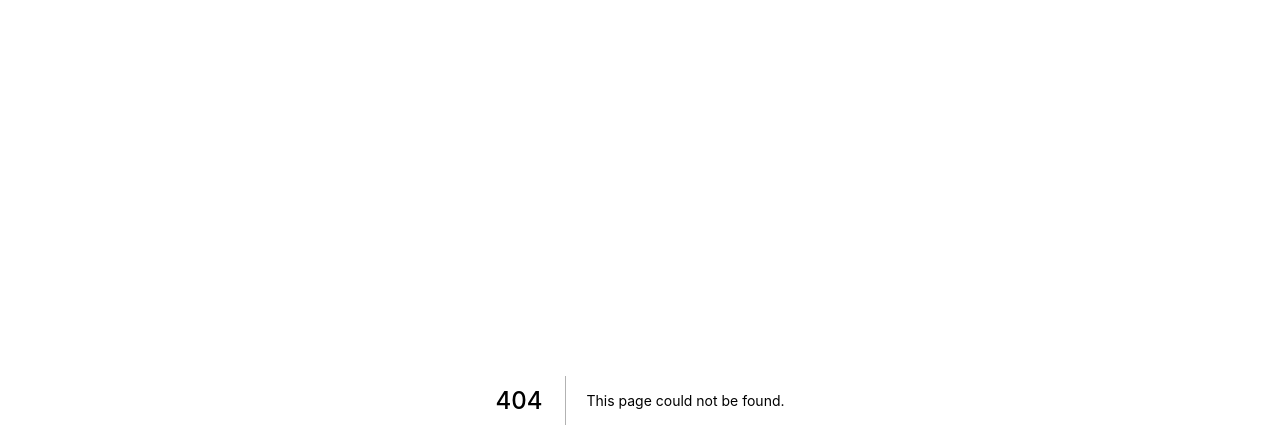
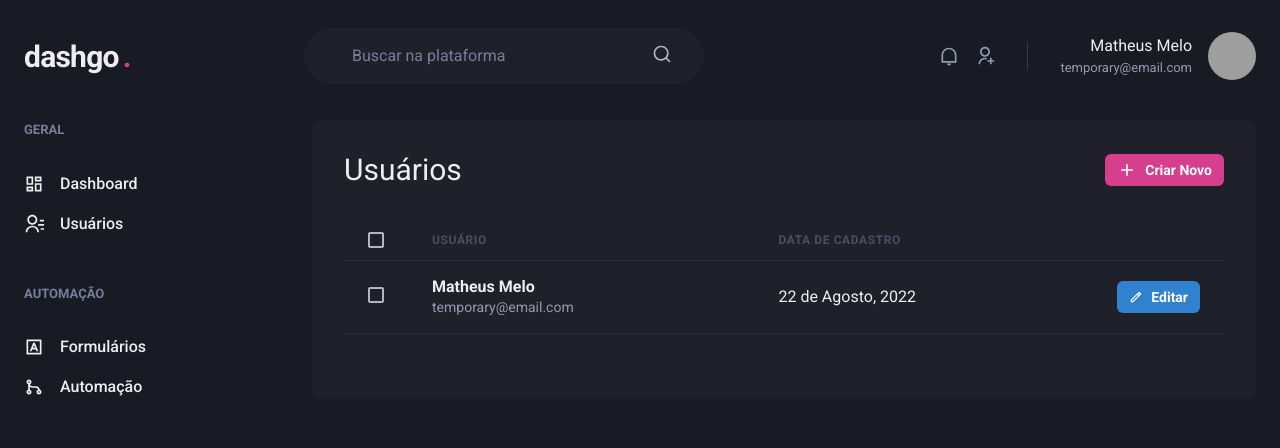
Before and after one commit to mathmelo/dashgo, a Next.js app: page /users in a window 1280 px wide. Before the commit this address had no page. Shown: the top 448 px of the page. Built offline with nearby package versions, Linux system fonts and the light colour scheme; grey boxes are pictures that could not be loaded.

Commit message:
feat(page): user listing page created
A table that lists users.

```diff
--- /dev/null
+++ b/src/pages/users/index.tsx
@@ -0,0 +1,97 @@
+import { NextPage } from 'next';
+import { RiAddLine, RiPencilLine } from 'react-icons/ri';
+import {
+  Flex,
+  Box,
+  Text,
+  Icon,
+  Heading,
+  Button,
+  Checkbox,
+  Table,
+  Tbody,
+  Thead,
+  Th,
+  Td,
+  Tr,
+} from '@chakra-ui/react';
+
+import Header from '../../components/Header';
+import Sidebar from '../../components/Sidebar';
+
+const UserList: NextPage = () => {
+  return (
+    <Box>
+      <Header />
+
+      <Flex w="100%" my="6" maxWidth={1480} mx="auto" px="6">
+        <Sidebar />
+
+        <Box flex="1" borderRadius={8} bg="gray.800" p="8">
+          <Flex mb="8" justify="space-between" alignItems="center">
+            <Heading size="lg" fontWeight="normal">
+              Usuários
+            </Heading>
+
+            <Button
+              as="a"
+              size="sm"
+              fontSize="sm"
+              colorScheme="pink"
+              leftIcon={<Icon as={RiAddLine} fontSize="20" />}
+            >
+              Criar Novo
+            </Button>
+          </Flex>
+
+          <Table colorScheme="whiteAlpha">
+            {/**HEAD */}
+            <Thead>
+              <Tr>
+                <Th px="6" color="gray.300" width="8">
+                  <Checkbox colorScheme="pink" />
+                </Th>
+                <Th>Usuário</Th>
+                <Th>Data de cadastro</Th>
+                <Th width="8"></Th>
+              </Tr>
+            </Thead>
+            <Tbody>
+              <Tr>
+                {/**CHECKBOX */}
+                <Td px="6">
+                  <Checkbox colorScheme="pink" />
+                </Td>
+                {/**NOME E EMAIL */}
+                <Td>
+                  <Box>
+                    <Text fontWeight="bold">Matheus Melo</Text>
+                    <Text fontSize="sm" color="gray.300">
+                      temporary@email.com
+                    </Text>
+                  </Box>
+                </Td>
+                {/**DATA */}
+                <Td>22 de Agosto, 2022</Td>
+                {/**EDITAR */}
+                <Td>
+                  <Button
+                    as="a"
+                    size="sm"
+                    fontSize="sm"
+                    colorScheme="blue"
+                    leftIcon={<Icon as={RiPencilLine} />}
+                  >
+                    Editar
+                  </Button>
+                </Td>
+              </Tr>
+            </Tbody>
+          </Table>
+        </Box>
+      </Flex>
+    </Box>
+  );
+};
+
+export default UserList;
```
